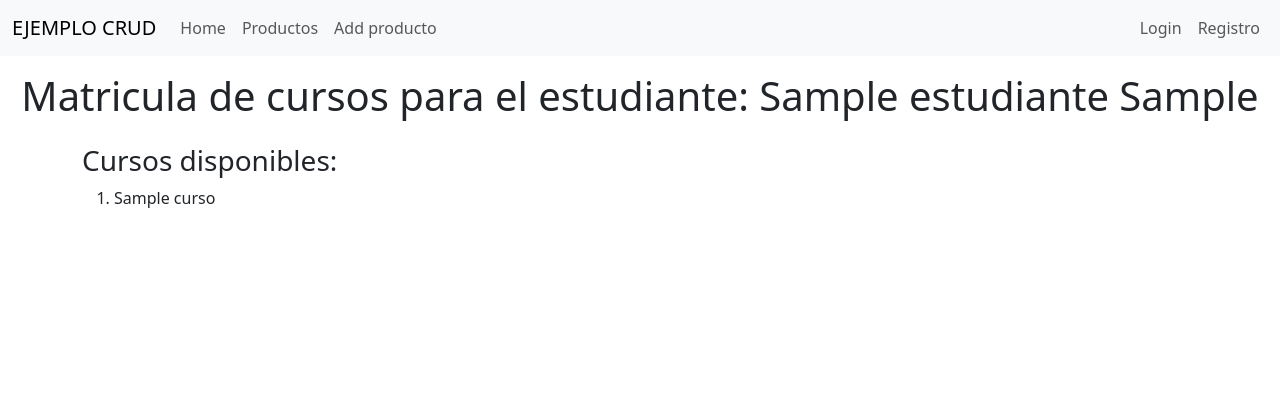
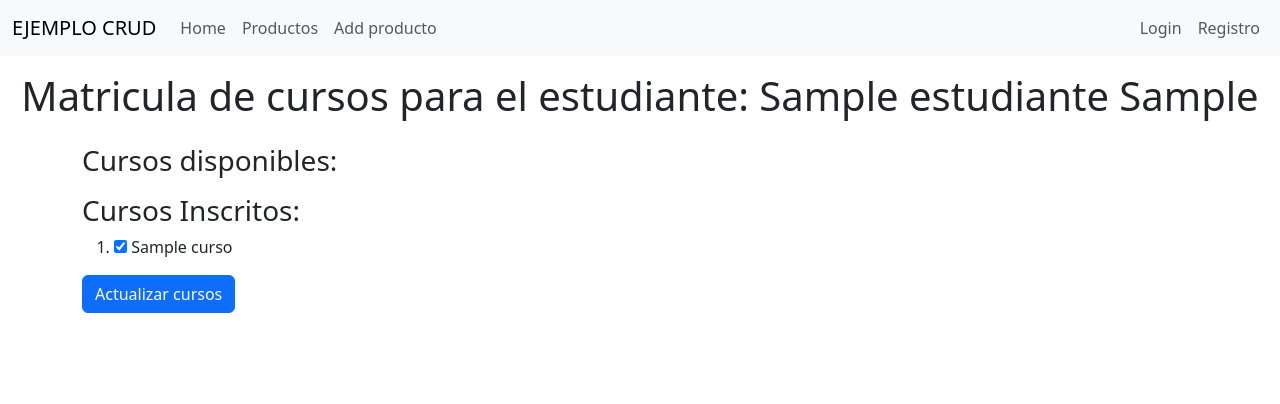
Before and after one commit to NelsonRamirezC/m7_s2_ejemplos, a Django app: page /academia/matricular/1/ in a window 1280 px wide. Shown: the top 404 px of the page. Run offline with Django 4.2, Linux system fonts and the light colour scheme; tables that the repository leaves empty hold one stand-in row (values such as "Sample post").

Commit message:
se crea vista, url, template con lógica para matricuar alumnos a diferentes cursos, utilizando checkbox

```diff
--- a/academia/views.py
+++ b/academia/views.py
@@ -18,7 +18,39 @@ def matricular(request, estudiante_id):
         messages.error(request, f"No existe el estudiante con id: {estudiante_id}")
         return redirect('index')
 
-    contexto["cursos"] = Curso.objects.all()
     contexto["estudiante"] = estudiante
 
-    return render(request, "academia/matricular.html", contexto)
+    if request.method == 'POST':
+        # print(request.POST.get("cursos"))
+
+        cursos_seleccionados_template = request.POST.getlist("cursos")
+
+        cursos_inscritos = estudiante.cursos.values_list("id", flat=True)
+
+
+        # print("cursos seleccionados", cursos_seleccionados)
+        #print("cursos inscritos", cursos_inscritos) #<QuerySet [2, 3, 1]>
+
+        # ASIGNA AL ESTUDIANTES LOS CURSOS SELECCIONADOS (CHECKED QUE NO TIENE)
+        for curso_id in cursos_seleccionados_template:
+            if int(curso_id) not in cursos_inscritos:
+                curso = Curso.objects.get(id=curso_id)
+                estudiante.cursos.add(curso)
+
+        for curso_id in cursos_inscritos:
+            if str(curso_id) not in cursos_seleccionados_template:
+                curso = Curso.objects.get(id=curso_id)
+                estudiante.cursos.remove(curso)
+
+        estudiante.save()
+
+        return redirect("matricular", estudiante_id=estudiante_id)
+
+    else:
+
+        cursos_disponibles = Curso.objects.exclude(id__in=estudiante.cursos.values_list('id', flat=True))
+
+        contexto["cursos_disponibles"] = cursos_disponibles
+        contexto["cursos_inscritos"] = estudiante.cursos.all()
+
+        return render(request, "academia/matricular.html", contexto)
--- a/templates/academia/matricular.html
+++ b/templates/academia/matricular.html
@@ -9,11 +9,27 @@
     <section>
         <h3>Cursos disponibles:</h3>
 
-        <ol>
-            {% for curso in cursos %}
-                <li>{{curso}}</li>
-            {% endfor %}
-        </ol>
+        <form method="post">
+            {% csrf_token %}
+            <ol>
+                {% for curso in cursos_disponibles %}
+                    <li>
+                        <input type="checkbox" name="cursos" value="{{curso.id}}"> {{curso.nombre}}
+                    </li>
+                {% endfor %}
+            </ol>
+
+            <h3>Cursos Inscritos:</h3>
+            <ol>
+                {% for curso in cursos_inscritos %}
+                    <li>
+                        <input type="checkbox" name="cursos" value="{{curso.id}}" checked> {{curso.nombre}}
+                    </li>
+                {% endfor %}
+            </ol>
+            <input type="submit" class="btn btn-primary" value="Actualizar cursos">
+        </form>
+
 
     </section>
 </main>
```
